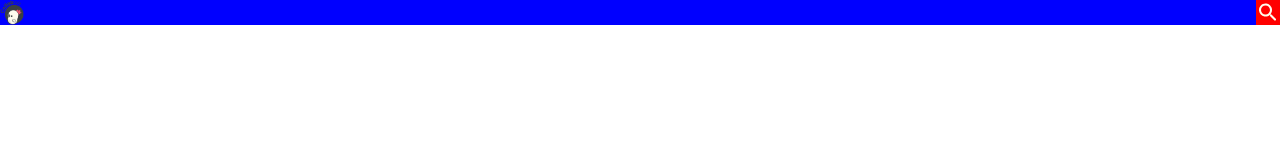
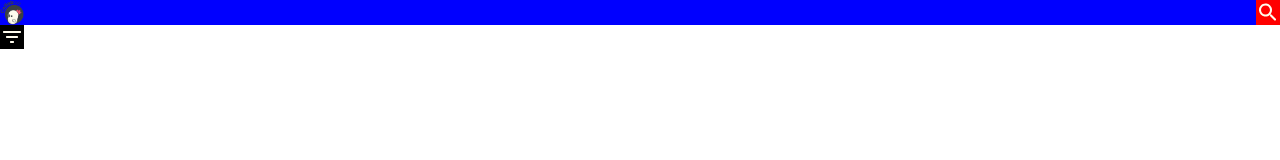
Before and after one commit to LorenaPassagem/busca-negocio, a React (Create React App) app: page / in a window 1280 px wide. Shown: the top 160 px of the page. Built offline with nearby package versions, Linux system fonts and the light colour scheme.

Commit message:
:sparkles: create component icon filter

```diff
--- a/src/App.js
+++ b/src/App.js
@@ -3,13 +3,17 @@ import './App.css';
 import IconSearch from './components/IconSearch';
 import LogoMain from './components/LogoMain';
 import HeaderMain from './components/HeaderMain';
+import IconFilter from './components/IconFilter';
 
 function App() {
   return (
-    <HeaderMain>
-      <LogoMain />
-      <IconSearch />
-    </HeaderMain>
+    <>
+      <HeaderMain>
+        <LogoMain />
+        <IconSearch />
+      </HeaderMain>
+      <IconFilter />
+    </>
   );
 }
 
--- /dev/null
+++ b/src/components/IconFilter/index.js
@@ -0,0 +1,7 @@
+import styled from 'styled-components';
+import Icon from '../../imagens/filter_list.png';
+
+const IconFilter = styled.img.attrs({ src: Icon, alt: 'icone de filtro' })`
+    background-color: black;
+`;
+export default IconFilter;
```
Also changed, not shown: src/imagens/filter_list.png (added).
